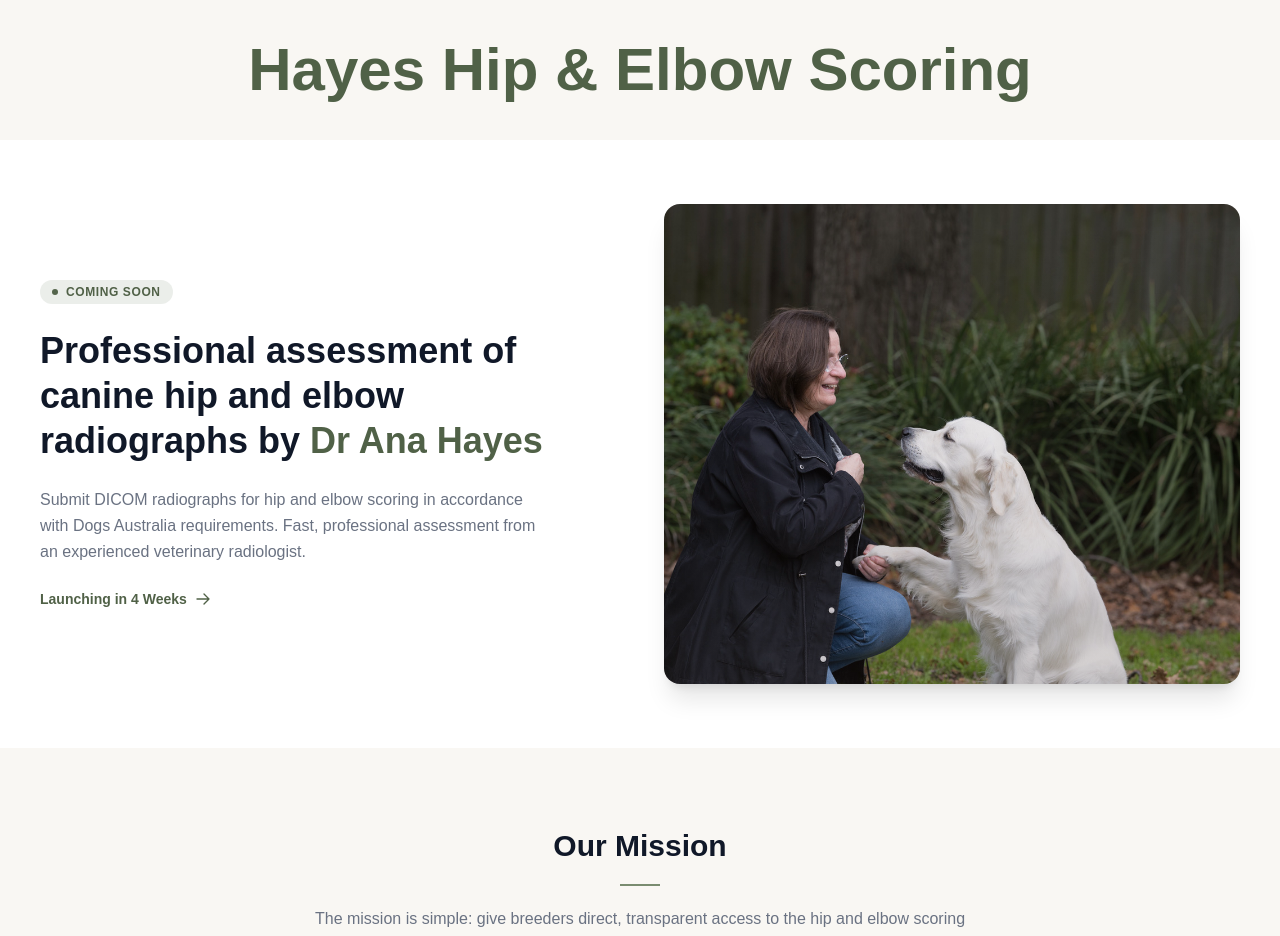
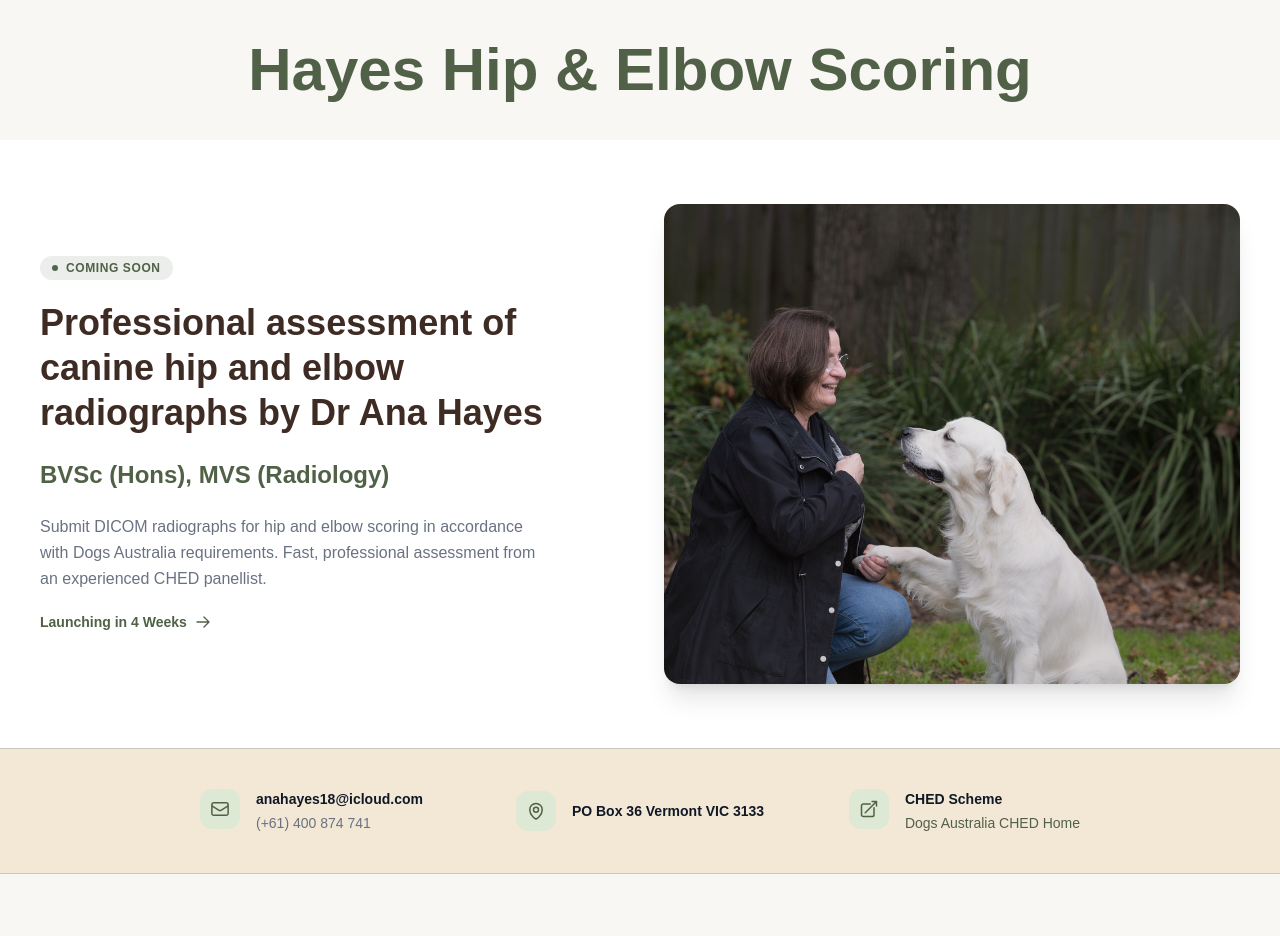
Before and after one commit to CodedBeats/Hayes_Hip_and_Elbow_Scoring, a Next.js app: page /pre-launch in a window 1280 px wide. Shown: the top 936 px of the page. Built offline with nearby package versions, Linux system fonts and the light colour scheme.

Commit message:
feat: wording fixes and contact section in prelaunch

```diff
--- a/app/pre-launch/page.tsx
+++ b/app/pre-launch/page.tsx
@@ -48,20 +48,23 @@ const PreLaunchPage = () => {
 
             {/* ── Hero ─────────────────────────────────────────── */}
             <section className="max-w-7xl mx-auto px-10 py-16 grid grid-cols-1 lg:grid-cols-2 gap-12 items-center">
-                <div className="flex flex-col gap-6">
+                <div className="flex flex-col gap-5">
                     <span className="inline-flex items-center gap-2 self-start px-3 py-1 rounded-full bg-[#7A8C70]/15 text-[#506147] text-xs font-semibold tracking-wider uppercase">
                         <span className="w-1.5 h-1.5 rounded-full bg-[#506147] animate-pulse" />
                         Coming Soon
                     </span>
 
-                    <h1 className="text-3xl lg:text-4xl font-bold text-gray-900 leading-tight">
-                        Professional assessment of canine hip and elbow radiographs by{' '}
-                        <span className="text-[#506147]">Dr Ana Hayes</span>
+                    <h1 className="text-3xl lg:text-4xl font-bold text-[#3E2B23] leading-tight">
+                        Professional assessment of canine hip and elbow radiographs by Dr Ana Hayes
                     </h1>
+
+                    <p className="text-xl lg:text-2xl font-bold text-[#506147] leading-relaxed max-w-lg">
+                        BVSc (Hons), MVS (Radiology)
+                    </p>
 
                     <p className="text-base text-gray-500 leading-relaxed max-w-lg">
                         Submit DICOM radiographs for hip and elbow scoring in accordance with Dogs Australia
-                        requirements. Fast, professional assessment from an experienced veterinary radiologist.
+                        requirements. Fast, professional assessment from an experienced CHED panellist.
                     </p>
 
                     <Link
@@ -84,6 +87,58 @@ const PreLaunchPage = () => {
                         priority
                     />
                     <div className="absolute inset-0 bg-gradient-to-t from-[#3E2B23]/20 to-transparent" />
+                </div>
+            </section>
+
+            {/* ── Contact & Links ──────────────────────────────── */}
+            <section className="px-50 py-10 bg-[#F2E8D5] border-t border-b border-[#C4C8BE]">
+                <div className="max-w-7xl mx-auto grid grid-cols-1 md:grid-cols-3 gap-8">
+
+                    {/* Email & Phone */}
+                    <div className="flex items-start gap-4">
+                        <span className="w-10 h-10 rounded-xl bg-[#DDE8D5] text-[#506147] flex items-center justify-center flex-shrink-0">
+                            <svg xmlns="http://www.w3.org/2000/svg" className="w-5 h-5" fill="none" viewBox="0 0 24 24" stroke="currentColor" strokeWidth={1.8}>
+                                <path strokeLinecap="round" strokeLinejoin="round" d="M21.75 6.75v10.5a2.25 2.25 0 01-2.25 2.25h-15a2.25 2.25 0 01-2.25-2.25V6.75m19.5 0A2.25 2.25 0 0019.5 4.5h-15a2.25 2.25 0 00-2.25 2.25m19.5 0v.243a2.25 2.25 0 01-1.07 1.916l-7.5 4.615a2.25 2.25 0 01-2.36 0L3.32 8.91a2.25 2.25 0 01-1.07-1.916V6.75" />
+                            </svg>
+                        </span>
+                        <div className="flex flex-col gap-1">
+                            <p className="text-sm font-semibold text-gray-900">anahayes18@icloud.com</p>
+                            <p className="text-sm text-gray-500">(+61) 400 874 741</p>
+                        </div>
+                    </div>
+
+                    {/* Address */}
+                    <div className="flex items-center justify-center gap-4">
+                        <span className="w-10 h-10 rounded-xl bg-[#DDE8D5] text-[#506147] flex items-center justify-center flex-shrink-0">
+                            <svg xmlns="http://www.w3.org/2000/svg" className="w-5 h-5" fill="none" viewBox="0 0 24 24" stroke="currentColor" strokeWidth={1.8}>
+                                <path strokeLinecap="round" strokeLinejoin="round" d="M15 10.5a3 3 0 11-6 0 3 3 0 016 0z" />
+                                <path strokeLinecap="round" strokeLinejoin="round" d="M19.5 10.5c0 7.142-7.5 11.25-7.5 11.25S4.5 17.642 4.5 10.5a7.5 7.5 0 1115 0z" />
+                            </svg>
+                        </span>
+                        <div className="h-full flex justify-center items-center">
+                            <p className="text-sm font-semibold text-gray-900">PO Box 36 Vermont VIC 3133</p>
+                        </div>
+                    </div>
+
+                    {/* CHED Home Page */}
+                    <div className="flex items-start justify-end gap-4">
+                        <span className="w-10 h-10 rounded-xl bg-[#DDE8D5] text-[#506147] flex items-center justify-center flex-shrink-0">
+                            <svg xmlns="http://www.w3.org/2000/svg" className="w-5 h-5" fill="none" viewBox="0 0 24 24" stroke="currentColor" strokeWidth={1.8}>
+                                <path strokeLinecap="round" strokeLinejoin="round" d="M13.5 6H5.25A2.25 2.25 0 003 8.25v10.5A2.25 2.25 0 005.25 21h10.5A2.25 2.25 0 0018 18.75V10.5m-10.5 6L21 3m0 0h-5.25M21 3v5.25" />
+                            </svg>
+                        </span>
+                        <div className="flex flex-col gap-1">
+                            <p className="text-sm font-semibold text-gray-900">CHED Scheme</p>
+                            <a
+                                href="https://orchid.ankc.org.au/Home/HomeChed"
+                                target="_blank"
+                                rel="noopener noreferrer"
+                                className="text-sm text-[#506147] hover:underline"
+                            >
+                                Dogs Australia CHED Home
+                            </a>
+                        </div>
+                    </div>
                 </div>
             </section>
 
```
